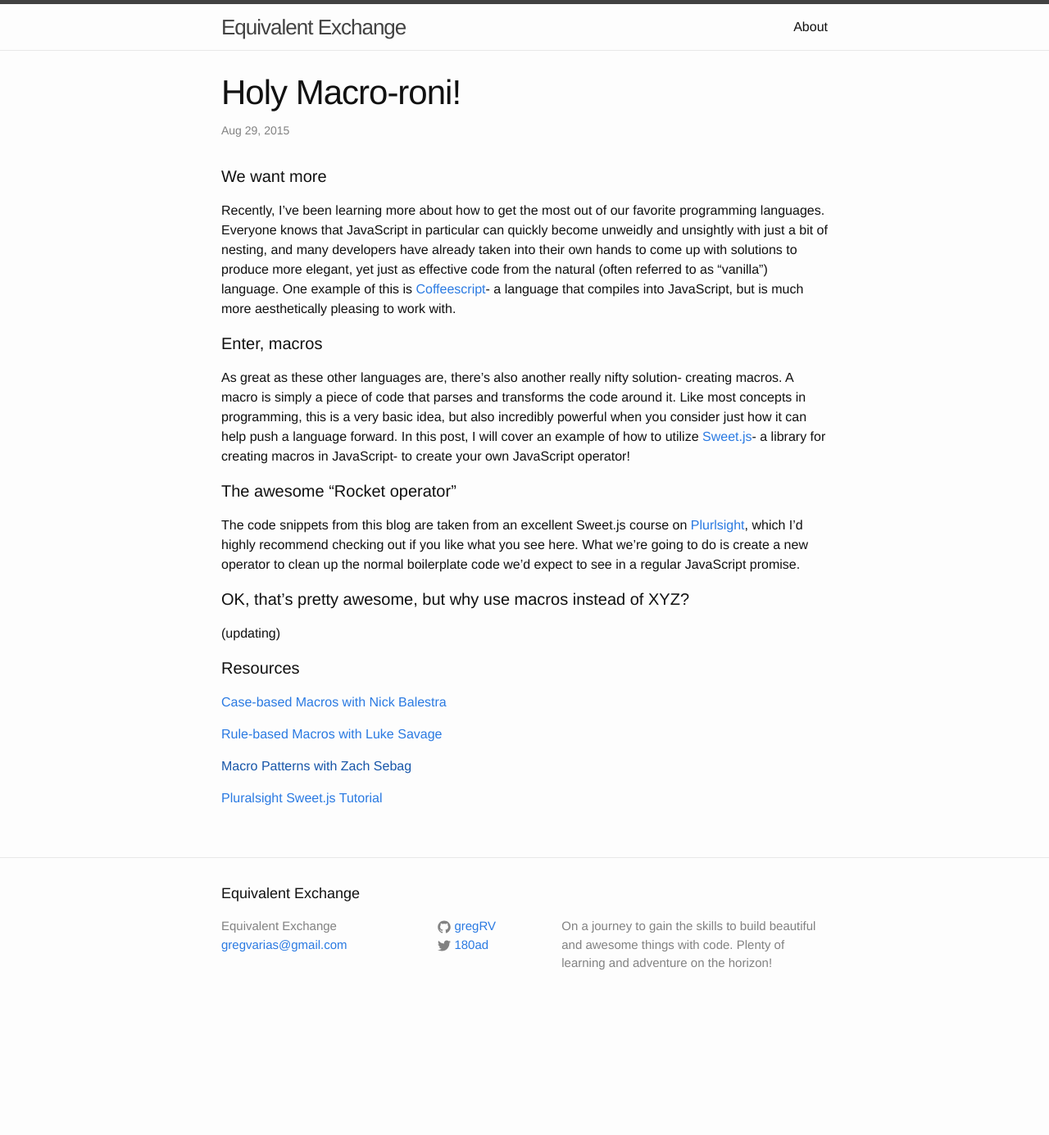
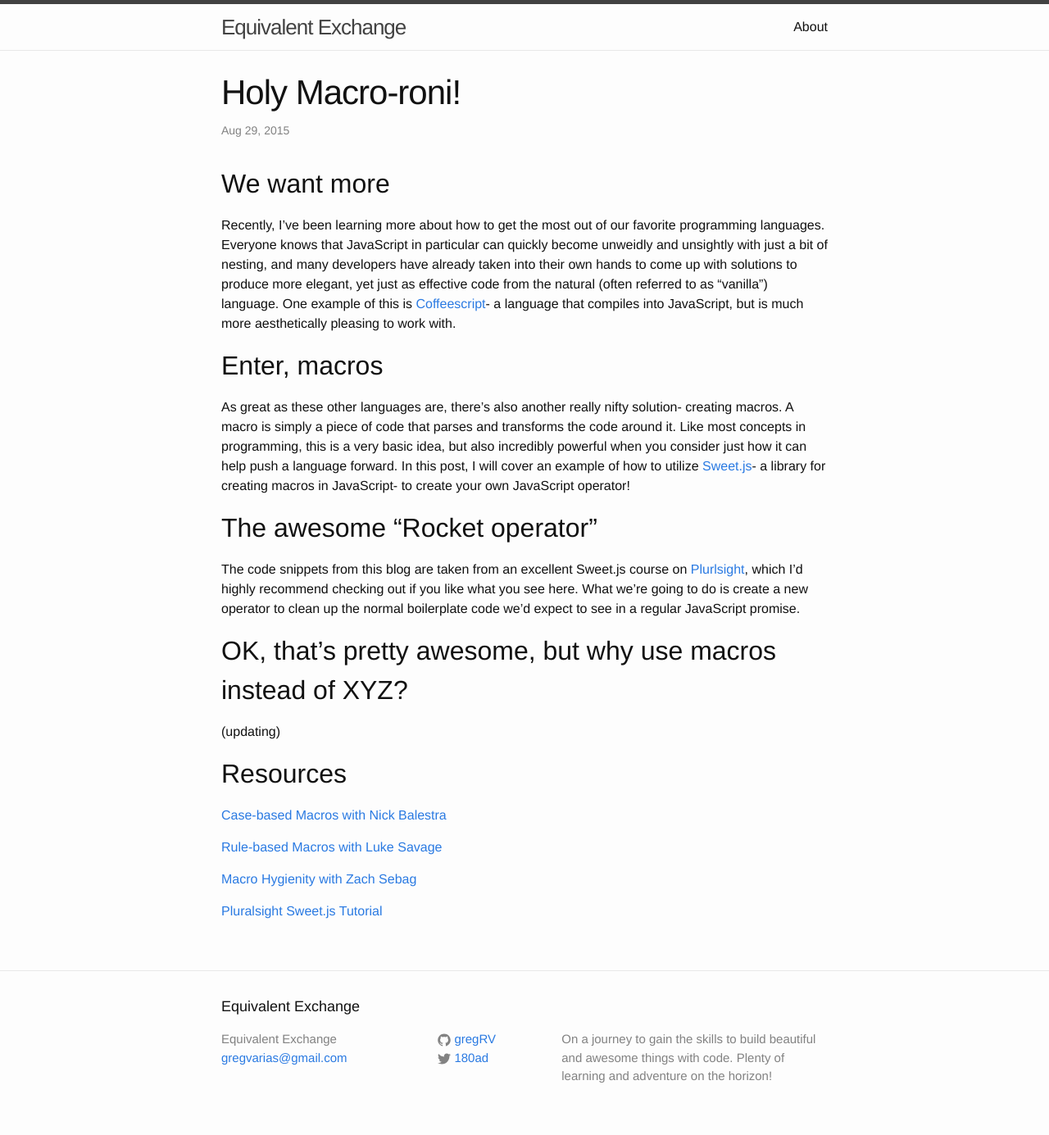
Before and after one commit to gregRV/eqex, a Jekyll site: the page built from _posts/2015-08-29-holy-macro-roni.md, in a window 1280 px wide. Shown: the whole page at 82% size. Built offline with Jekyll 4.4.1, drawn with Linux system fonts in a browser that asks for light colours; before the commit the page ends 1247 px from its top, so only the background shows below that.

Commit message:
fix headers and update link for Zachs blog

```diff
--- a/_posts/2015-08-29-holy-macro-roni.md
+++ b/_posts/2015-08-29-holy-macro-roni.md
@@ -7,23 +7,23 @@ published: True
 
 ---
 
-#### We want more
+## We want more
 Recently, I've been learning more about how to get the most out of our favorite programming languages. Everyone knows that JavaScript in particular can quickly become unweidly and unsightly with just a bit of nesting, and many developers have already taken into their own hands to come up with solutions to produce more elegant, yet just as effective code from the natural (often referred to as "vanilla") language. One example of this is [Coffeescript](http://coffeescript.org/)- a language that compiles into JavaScript, but is much more aesthetically pleasing to work with.
 
-#### Enter, macros
+## Enter, macros
 As great as these other languages are, there's also another really nifty solution- creating macros. A macro is simply a piece of code that parses and transforms the code around it. Like most concepts in programming, this is a very basic idea, but also incredibly powerful when you consider just how it can help push a language forward. In this post, I will cover an example of how to utilize [Sweet.js](http://sweetjs.org/)- a library for creating macros in JavaScript- to create your own JavaScript operator!
 
-#### The awesome "Rocket operator"
+## The awesome "Rocket operator"
 The code snippets from this blog are taken from an excellent Sweet.js course on [Plurlsight](http://www.pluralsight.com/courses/sweet-js-get-started), which I'd highly recommend checking out if you like what you see here. What we're going to do is create a new operator to clean up the normal boilerplate code we'd expect to see in a regular JavaScript promise.
 
-#### OK, that's pretty awesome, but why use macros instead of XYZ?
+## OK, that's pretty awesome, but why use macros instead of XYZ?
 (updating)
 
-#### Resources
+## Resources
 [Case-based Macros with Nick Balestra](http://nick.balestra.ch/2015/sweetjs-case-macros-for-javascript/)
 
 [Rule-based Macros with Luke Savage](http://lukesavage.me/technical/2015/08/29/sweetjs-and-rule-based-macros/)
 
-[Macro Patterns with Zach Sebag]()
+[Macro Hygienity with Zach Sebag](http://zachsebag.com/2015/08/29/sweet.js-losingyourhygienity.html)
 
 [Pluralsight Sweet.js Tutorial](http://www.pluralsight.com/courses/sweet-js-get-started)
```
